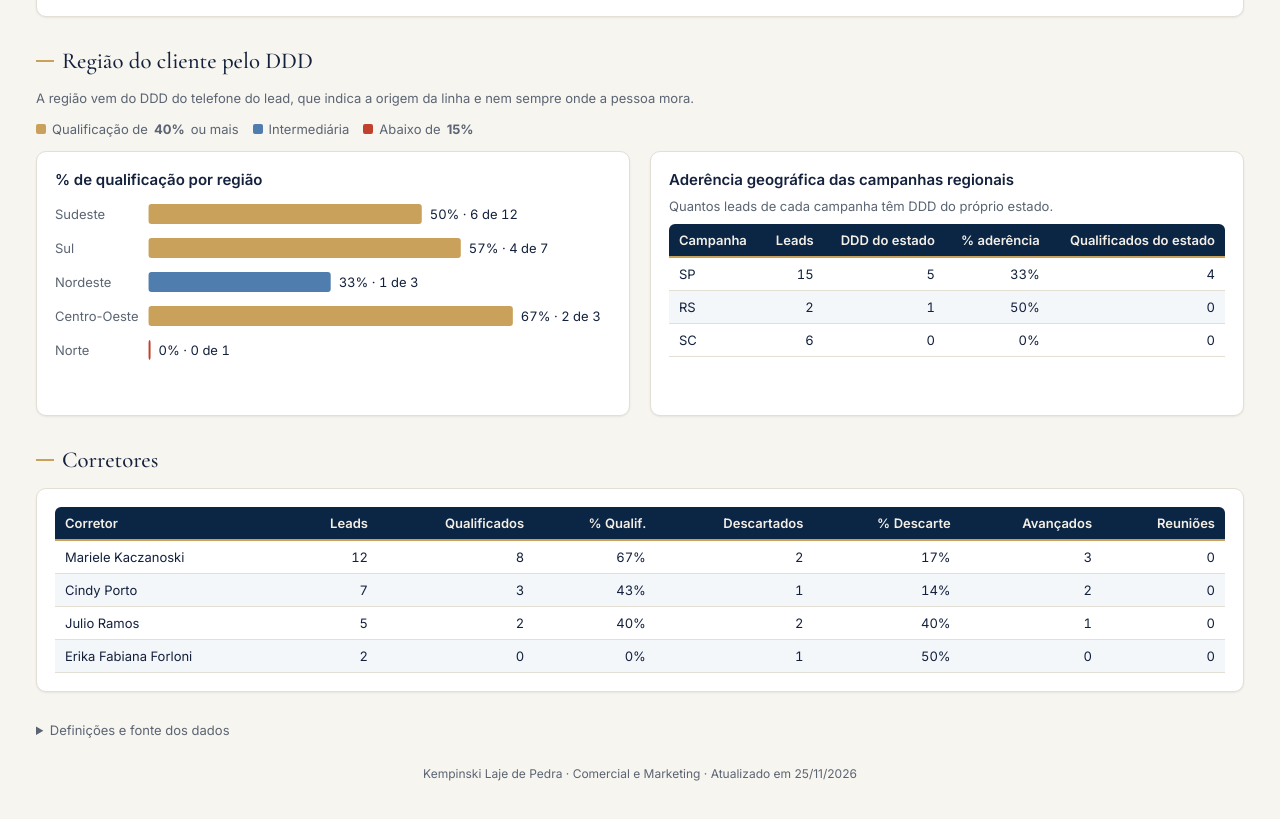
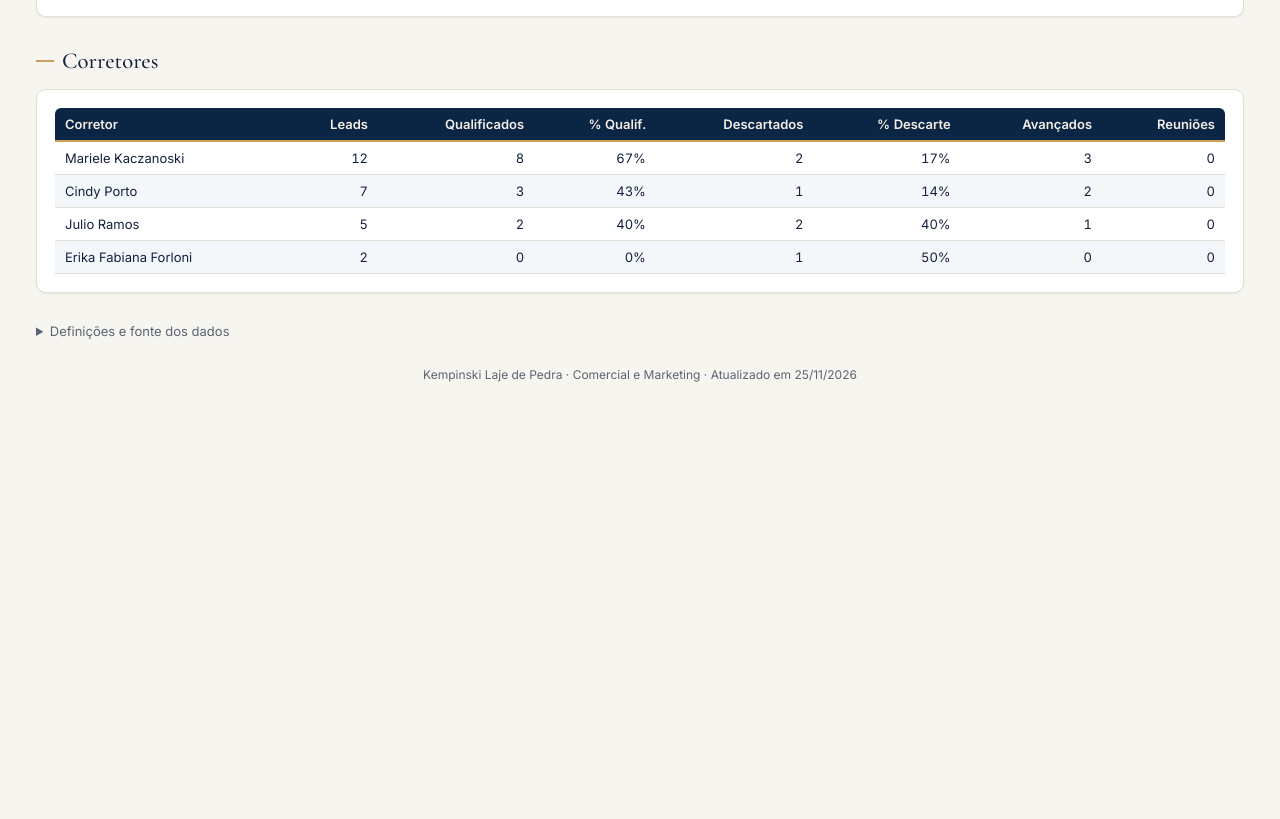
Before and after one commit to AndrieliLdp/qualidade-leads, a plain HTML site: page index.html in a window 1280 px wide. Shown: the part 1793-2612 px from the top of the page. After the commit the page ends 2235 px from the top, so only its background shows below. Drawn offline with nearby package versions, Linux system fonts and the light colour scheme; animation ran at ten frames a second.

Commit message:
Remove seção Região do cliente pelo DDD

```diff
--- a/index.html
+++ b/index.html
@@ -286,28 +286,6 @@ window.dash = (function () {
           <thead><tr><th class="txt" data-field="campanha">Campanha</th><th class="txt" data-field="publico">Público</th><th data-field="leads">Leads</th><th data-field="qualificados">Qualificados</th><th data-field="pct_qualificados">% Qualif.</th><th class="txt">Sinal</th><th data-field="descartados">Descartados</th><th data-field="avancados">Avançados</th><th data-field="reunioes">Reuniões</th></tr></thead>
           <tbody data-draw="tpub"></tbody>
         </table>
-      </div>
-    </div>
-  </section>
-
-  <section class="qa-section" id="regiao">
-    <h2 class="qa-h2">Região do cliente pelo DDD</h2>
-    <p class="qa-sub">A região vem do DDD do telefone do lead, que indica a origem da linha e nem sempre onde a pessoa mora.</p>
-    <div class="qa-legend"><span><i class="qa-sw qa-sw-alto"></i>Qualificação de <b data-draw="limalto">—</b> ou mais</span><span><i class="qa-sw qa-sw-medio"></i>Intermediária</span><span><i class="qa-sw qa-sw-baixo"></i>Abaixo de <b data-draw="limbaixo">—</b></span></div>
-    <div class="qa-grid2">
-      <div class="qa-card" id="card-regiao">
-        <h3 class="qa-h3">% de qualificação por região</h3>
-        <div class="qa-chart dash-skeleton" id="grafico-regiao" data-draw="hreg" data-source="por_regiao"></div>
-      </div>
-      <div class="qa-card" id="card-aderencia">
-        <h3 class="qa-h3">Aderência geográfica das campanhas regionais</h3>
-        <p class="qa-sub">Quantos leads de cada campanha têm DDD do próprio estado.</p>
-        <div class="qa-tablewrap">
-          <table class="qa-table" id="tabela-aderencia" data-source="aderencia" data-row-key="semana,campanha">
-            <thead><tr><th class="txt" data-field="campanha">Campanha</th><th data-field="leads">Leads</th><th data-field="leads_estado">DDD do estado</th><th data-field="pct_aderencia">% aderência</th><th data-field="qualificados_estado">Qualificados do estado</th></tr></thead>
-            <tbody data-draw="tade"></tbody>
-          </table>
-        </div>
       </div>
     </div>
   </section>
```
